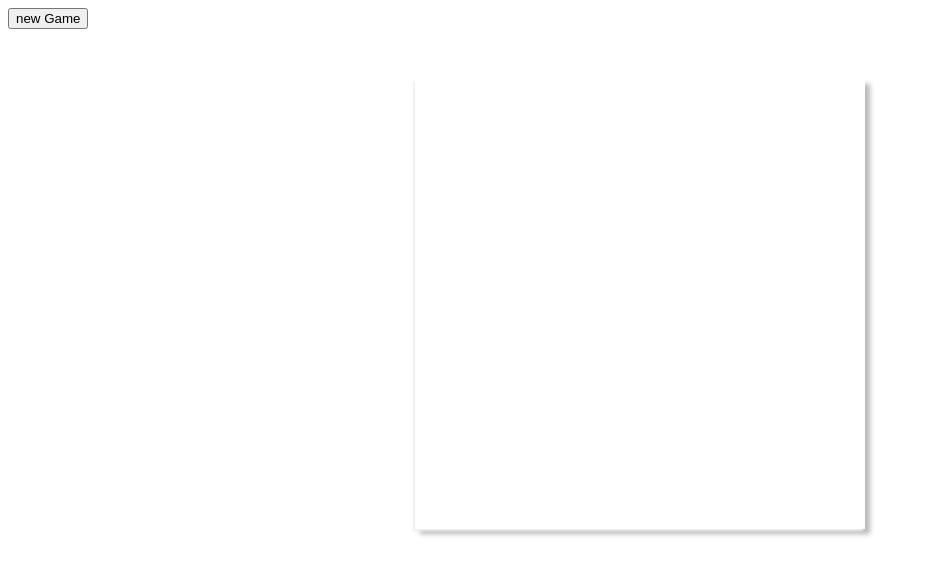
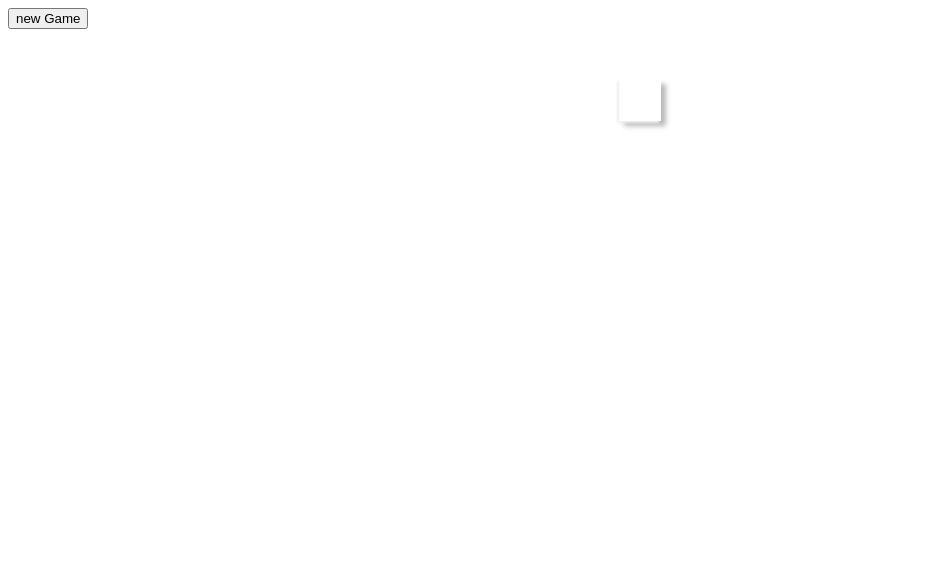
Before and after one commit to marlboroKay/computerVShuman, a plain HTML site: page index.html in a window 1280 px wide. Shown: the whole page, without its empty margins (0-927 px from the left). Drawn offline with Linux system fonts and the light colour scheme.

Commit message:
Update index.html

```diff
--- a/index.html
+++ b/index.html
@@ -9,7 +9,7 @@
 </head>
 <body>
 	<button onclick = "javascript:window.location.href = 'index.html'">new Game</button>
-	<canvas id = "chess" width = "450px" height = "450px"></canvas>
+	<canvas id = "chess" width = "42%" height = "42%"></canvas>
 	<script type = "javascript" src = "script.js"></script>
 
 </body>
```
